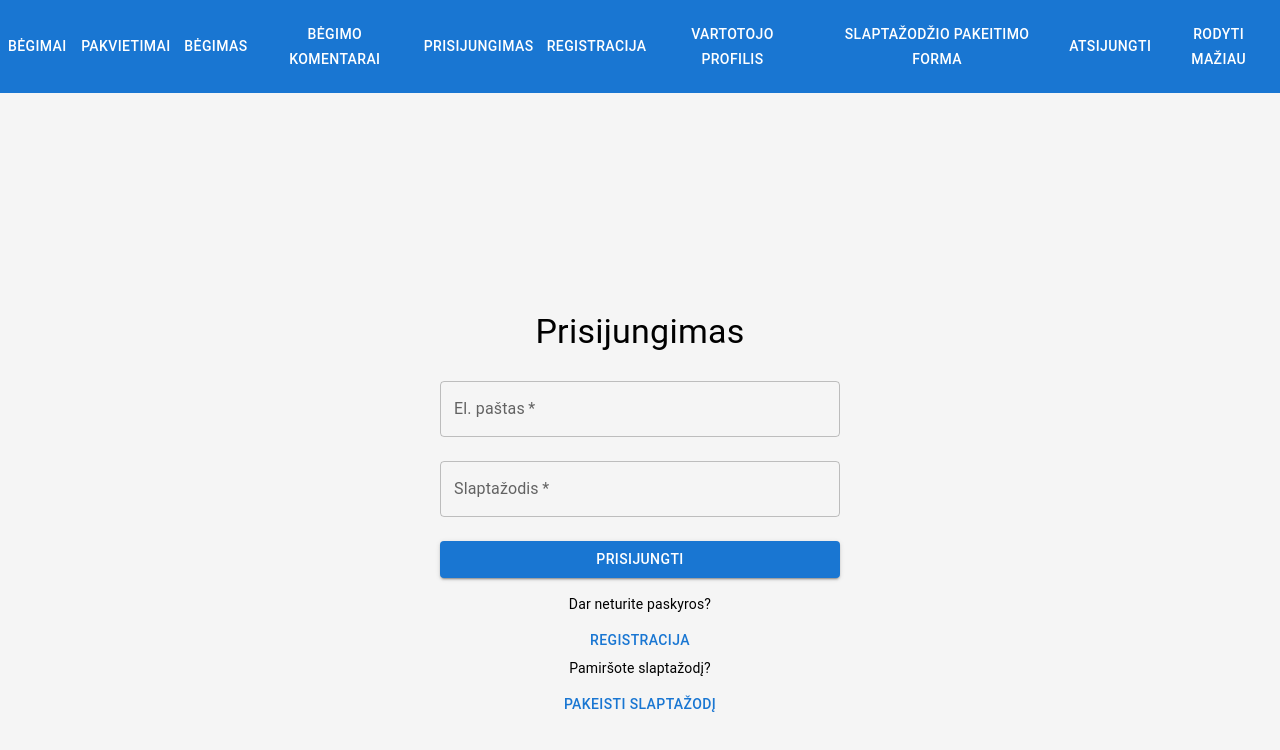
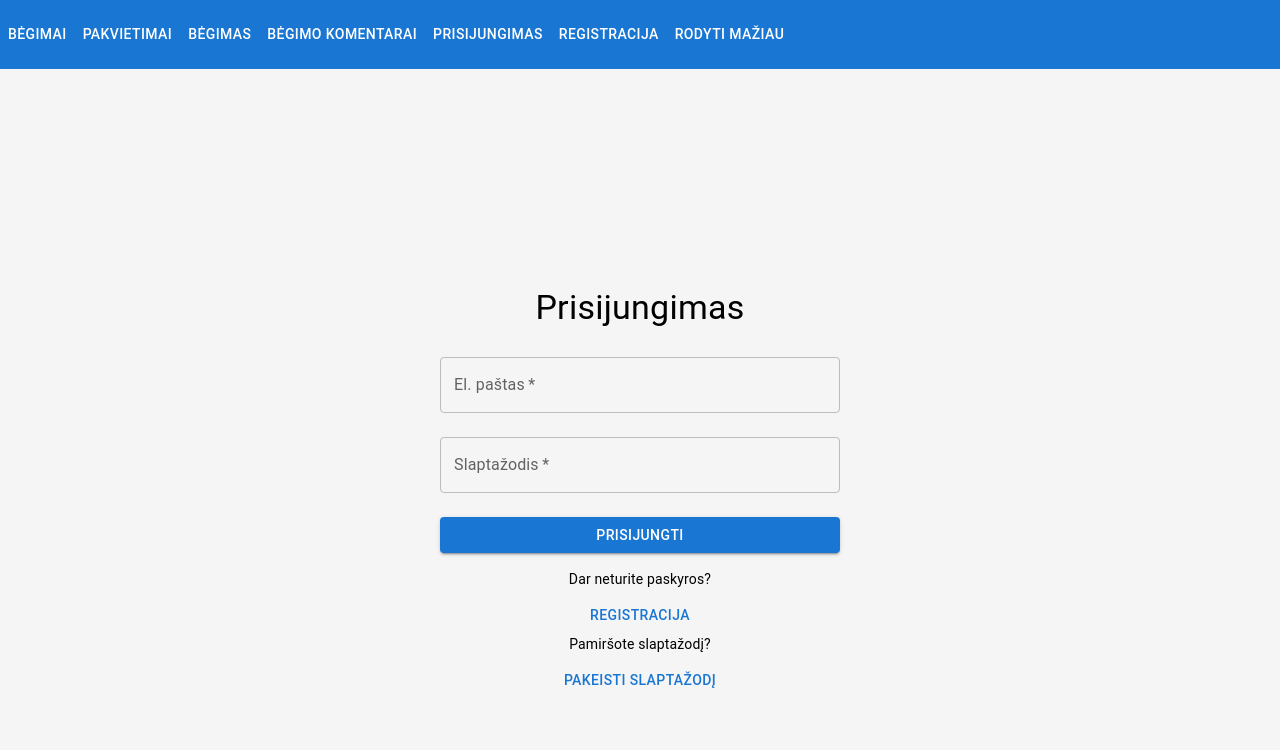
Before and after one commit to Be4nz/begimo-renginiai-fe, a React (Create React App) app: page /login in a window 1280 px wide. Both pictures are taken after a click on the button "RODYTI VISAS NAVIGACIJAS". Shown: the top 750 px of the page. Built offline with nearby package versions, Linux system fonts and the light colour scheme.

Commit message:
fixed log out button not clearing all localstorage params. modified the displaying of buttons depending on user login state

```diff
--- a/src/components/navigation/NavigationBar.jsx
+++ b/src/components/navigation/NavigationBar.jsx
@@ -17,7 +17,7 @@ function NavigationBar() {
 				<Button onClick={() => navigate('/invite-list')} sx={{ my: 2, color: 'white', display: 'block' }}>
 					Pakvietimai
 				</Button>
-				{showAll && (
+					{showAll && (
 					<>
 						<Button onClick={() => navigate('/run/1')} sx={{ my: 2, color: 'white', display: 'block' }}>
 							Bėgimas
@@ -25,12 +25,8 @@ function NavigationBar() {
 						<Button onClick={() => navigate('/run/1/comments')} sx={{ my: 2, color: 'white', display: 'block' }}>
 							Bėgimo komentarai
 						</Button>
-						<Button onClick={() => navigate('/login')} sx={{ my: 2, color: 'white', display: 'block' }}>
-							Prisijungimas
-						</Button>
-						<Button onClick={() => navigate('/register')} sx={{ my: 2, color: 'white', display: 'block' }}>
-							Registracija
-						</Button>
+						{localStorage.getItem('token') ?
+						<>
 						<Button onClick={() => {
 							const user = localStorage.getItem('user');
 							if (user) {
@@ -41,17 +37,25 @@ function NavigationBar() {
 						}} sx={{ my: 2, color: 'white', display: 'block' }}>
 							Vartotojo profilis
 						</Button>
-						<Button onClick={() => navigate('/changepassword/aaaaa')} sx={{ my: 2, color: 'white', display: 'block' }}>
-							Slaptažodžio pakeitimo forma
-						</Button>
 						<Button onClick={() => {
 							localStorage.removeItem('user');
+							localStorage.removeItem('full_user');
 							localStorage.removeItem('token');
+							localStorage.removeItem('role');
 							navigate('/login');
 							}} sx={{ my: 2, color: 'white', display: 'block' }}>
 								Atsijungti
 						</Button>
-					</>
+					</>:
+					<>
+						<Button onClick={() => navigate('/login')} sx={{ my: 2, color: 'white', display: 'block' }}>
+							Prisijungimas
+						</Button>
+						<Button onClick={() => navigate('/register')} sx={{ my: 2, color: 'white', display: 'block' }}>
+							Registracija
+						</Button>
+					</>}
+				</>
 				)}
 				<Button onClick={() => setShowAll(!showAll)} sx={{ my: 2, color: 'white', display: 'block' }}>
 					{showAll ? 'Rodyti mažiau' : 'Rodyti visas navigacijas'}
```
